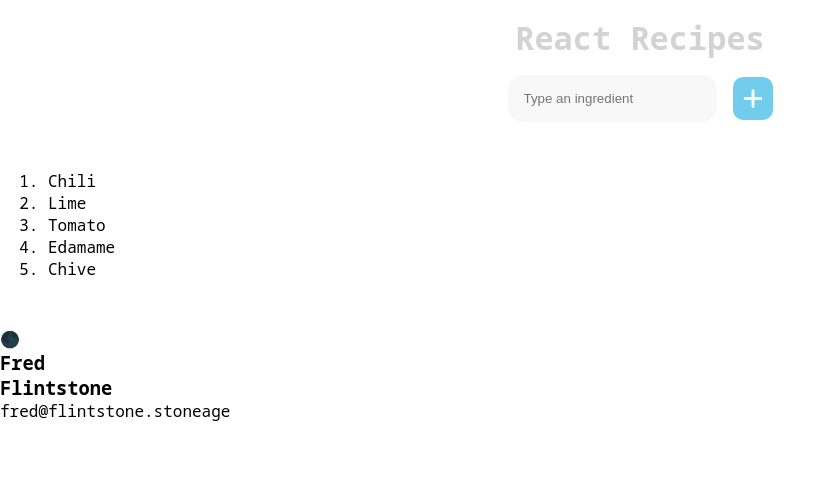
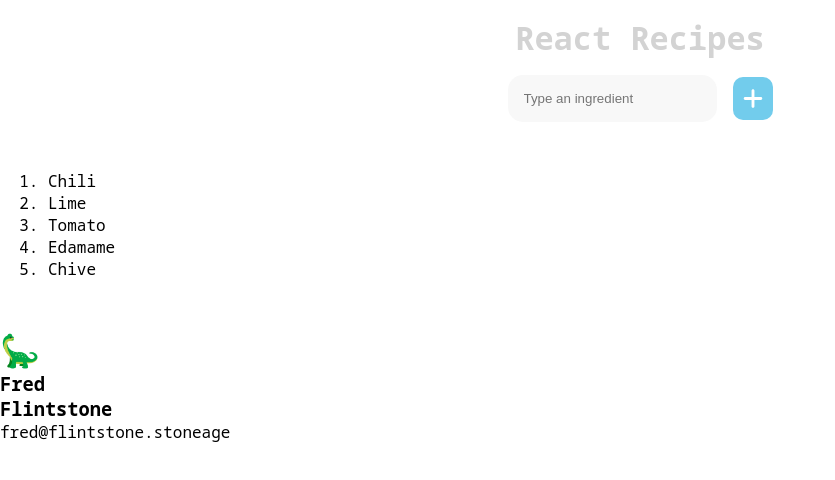
Before and after one commit to SalvatoreMangiacotti/react-recipes, a React (Vite) app: page / in a window 1280 px wide. Shown: the top 480 px of the page, without its empty margins (0-835 px from the left). Built offline with nearby package versions, Linux system fonts and the light colour scheme.

Commit message:
style and function fix

```diff
--- a/src/App.css
+++ b/src/App.css
@@ -162,3 +162,14 @@ header {
     margin: 0 auto;
 
 } */
+
+
+/* ObjectsState */
+
+.dinosaur_icon {
+
+    font-size: 2rem;
+
+    cursor: pointer;
+
+}
--- a/src/components/ObjectsState.jsx
+++ b/src/components/ObjectsState.jsx
@@ -1,4 +1,4 @@
-import { use, useState } from "react"
+import { useState } from "react"
 
 export default function ObjectsState() {
 
@@ -22,7 +22,7 @@ export default function ObjectsState() {
 
     const [user, setUser] = useState(userData)
 
-    const [icon, setIcon] = useState('🌑')
+    const [icon, setIcon] = useState('🦕')
 
 
     // Toggle Function
@@ -33,18 +33,16 @@ export default function ObjectsState() {
 
             ...previousValue,
 
-            isReal: !previousValue
+            isReal: !previousValue.isReal
 
         })
 
-        setIcon(previousIcon => previousIcon === '🌑' ? '🌞' : '🌑')
+        setIcon(previousIcon => previousIcon === '🦕' ? '🦖' : '🦕')
 
     }
 
 
     return (
-
-        <>
 
         <div className="user_card">
 
@@ -52,9 +50,9 @@ export default function ObjectsState() {
 
                 onClick={toggleFavorite}
 
-                    alt="moon icon"
+                alt="icon"
 
-                    className="isreal"
+                className="dinosaur_icon"
 
             >{icon}</span>
 
@@ -66,8 +64,6 @@ export default function ObjectsState() {
 
         </div>
 
-        </>
-
     )
 
 }
```
Lines whose indentation alone changed are shown as unchanged.
